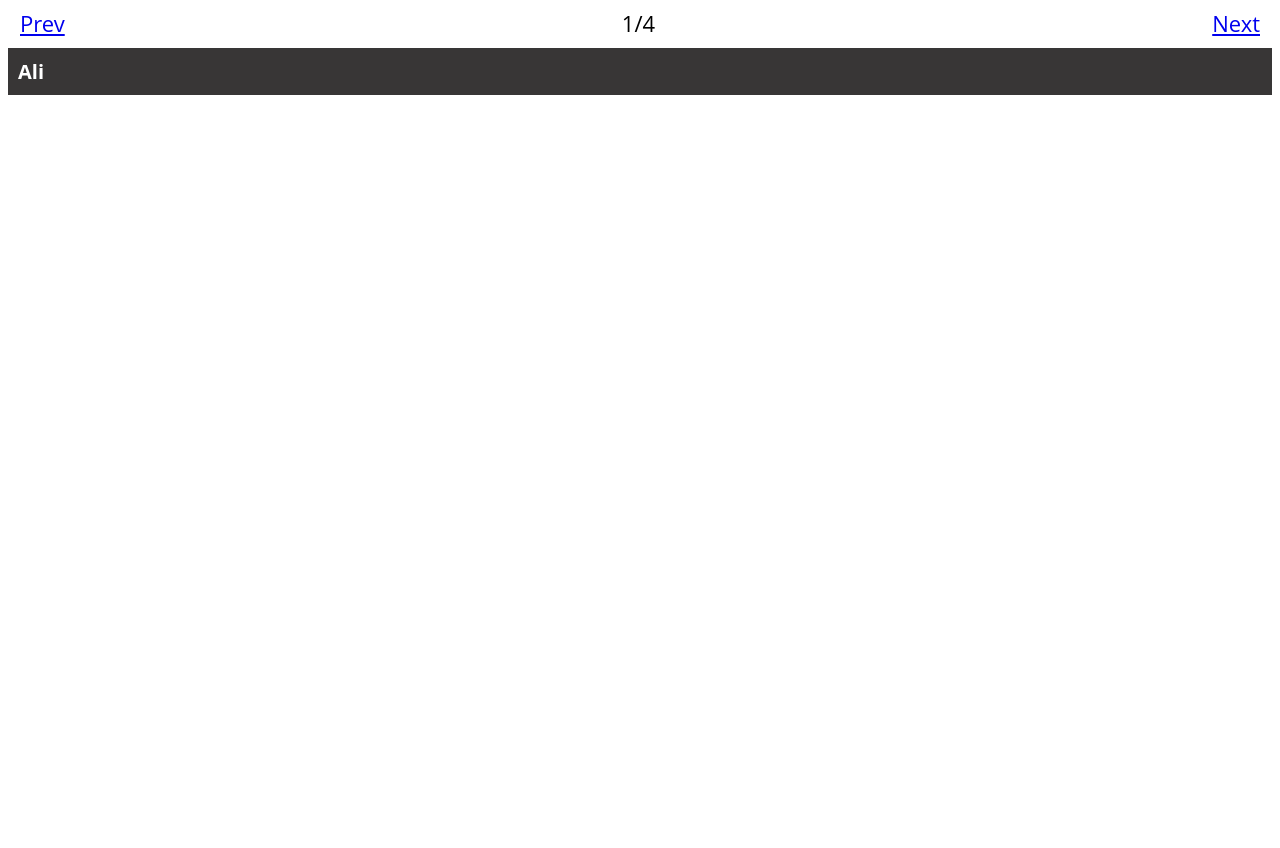
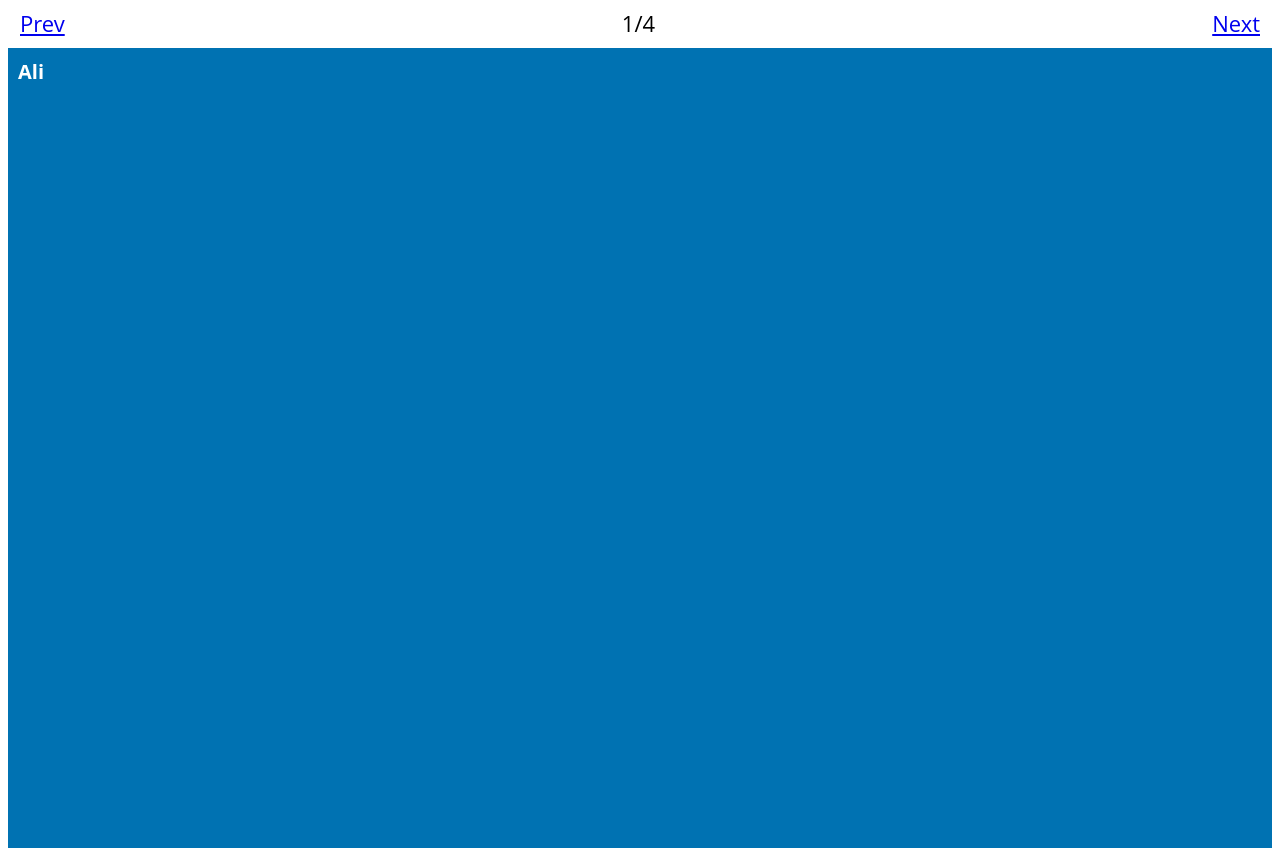
Before and after one commit to Azure-AI/Better-Exam, a Flask app: page / in a window 1280 px wide. Before the commit the page ends 95 px from the top, so only its background shows below. Run offline with Flask 2, Linux system fonts and the light colour scheme; some libraries are stand-ins or nearby versions.

Commit message:
change page color

```diff
--- a/app/static/css/test-style.css
+++ b/app/static/css/test-style.css
@@ -32,7 +32,8 @@
     margin: 15px auto;
  }
  .gallery-boxes .gal-descrip{
-    background: #383636;
+    background: #0072b2;
+    height: 100vh;
     overflow: hidden;
     padding: 10px;
     color: #fff;
```
